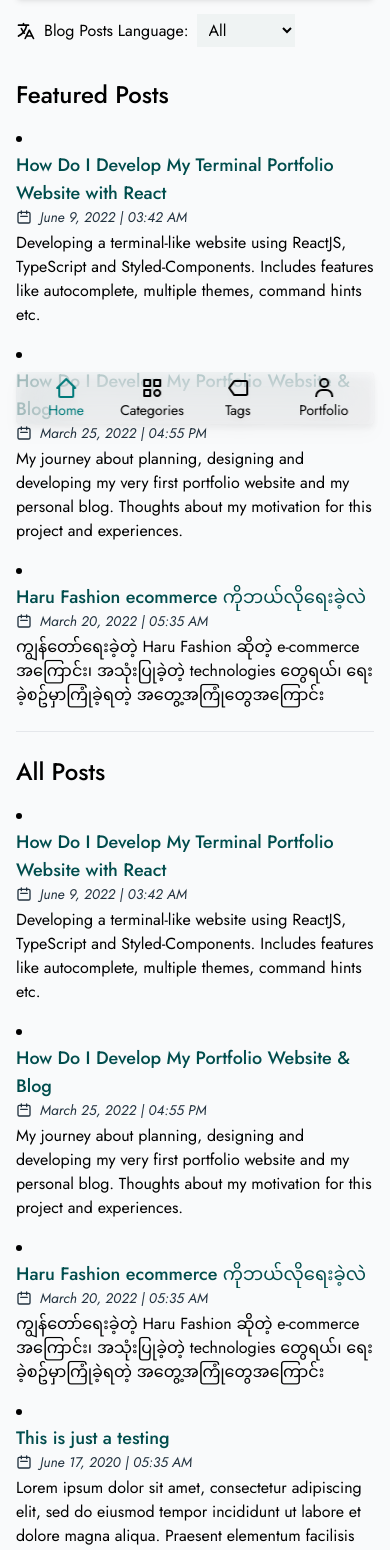
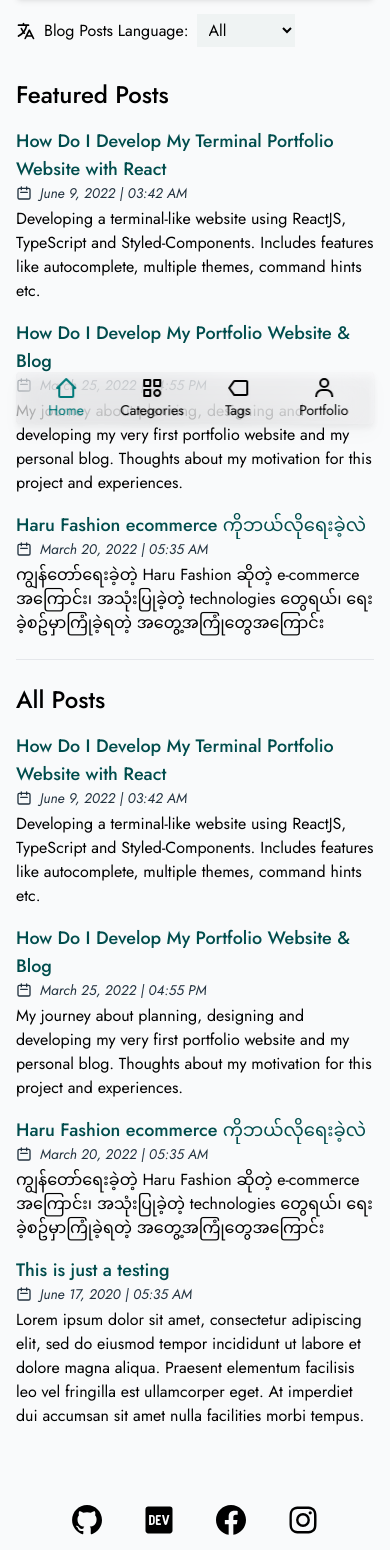
Before and after one commit to Muray1008/portfolio, a Next.js app: page /blog in a window 390 px wide. Shown: the part 404-1954 px from the top of the page. Built offline with nearby package versions, Linux system fonts and the light colour scheme; no server answers.

Commit message:
:wheelchair: Improve a11y of blog home page

```diff
--- a/pages/blog/index.tsx
+++ b/pages/blog/index.tsx
@@ -33,12 +33,19 @@ const Blog: NextPage<Props> = ({ posts }) => {
               <>
                 <div className="px-4 sm:px-8 md:px-20 max-w-4xl mx-auto">
                   <h2 className="text-2xl font-medium mb-2">Featured Posts</h2>
+                  <ul>
                     {posts.map(
                       (post) =>
-                      post.featured && <BlogCard post={post} key={post.slug} />
+                        post.featured && (
+                          <BlogCard post={post} key={post.slug} />
+                        )
                     )}
+                  </ul>
                 </div>
-                <hr className="mx-4 sm:mx-20 md:mx-auto max-w-xl lg:max-w-2xl my-6" />
+                <hr
+                  aria-hidden="true"
+                  className="mx-4 sm:mx-20 md:mx-auto max-w-xl lg:max-w-2xl my-6"
+                />
               </>
             )}
             <div className="px-4 sm:px-8 md:px-20 max-w-4xl mx-auto">
@@ -48,6 +55,7 @@ const Blog: NextPage<Props> = ({ posts }) => {
                 {postLanguage !== "All" &&
                   `Posts written in '${postLanguage}' language`}
               </h2>
+              <ul>
                 {posts
                   .filter(({ title }) =>
                     title.toLowerCase().includes(searchText.toLowerCase())
@@ -59,6 +67,7 @@ const Blog: NextPage<Props> = ({ posts }) => {
                   .map((post) => (
                     <BlogCard post={post} key={post.slug} />
                   ))}
+              </ul>
             </div>
           </main>
           <Footer />
```
Lines whose indentation alone changed are shown as unchanged.
